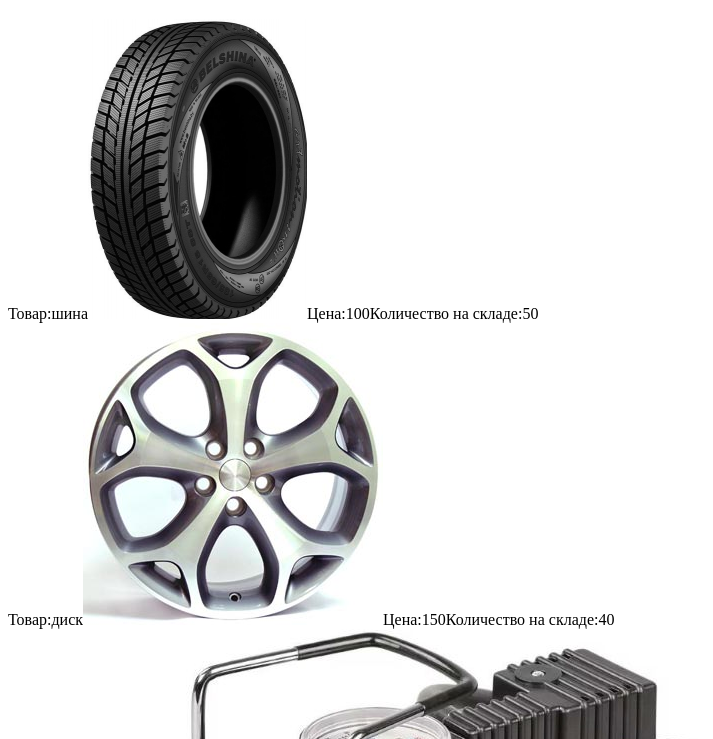
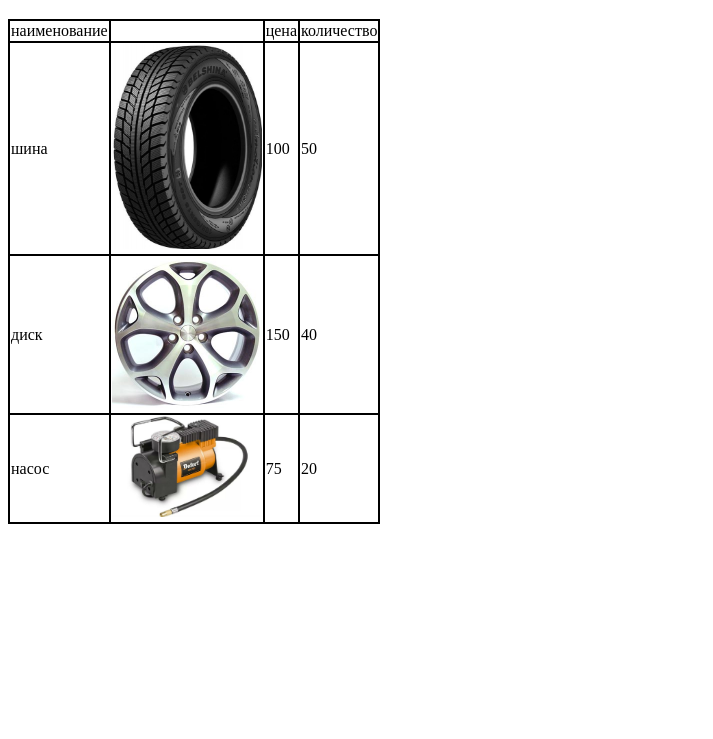
Before and after one commit to ArtyomIvanou/FD3-ivanov_artyom, a plain HTML site: page ishop/index.html in a window 1280 px wide. Shown: the part 61-800 px from the top of the page, without its empty margins (0-713 px from the left). Drawn offline with nearby package versions, Linux system fonts and the light colour scheme.

Commit message:
13.12.20

```diff
--- a/ishop/index.html
+++ b/ishop/index.html
@@ -17,6 +17,12 @@
     <script>
         var shopName = 'Все для автомобиля';
         var catalogueArr = [{
+            productName: 'наименование',
+            price: "цена",
+            photo: '',
+            count: "количество",
+            code: 0,
+        }, {
             productName: 'шина',
             price: 100,
             photo: 'images/shina.jpg',
--- a/ishop/product.js
+++ b/ishop/product.js
@@ -13,29 +13,20 @@ var ProductBlock = React.createClass({
         this.props.catalogue.forEach(function unitCreator(a) {
             var unit = a;
             var unitCode =
-                React.DOM.div({ key: unit.code, className: 'product' },
-                    React.DOM.span({ className: 'product_name' }, 'Товар:' + unit.productName),
-                    React.DOM.img({ src: unit.photo }, ),
-                    React.DOM.span({ className: 'price' }, 'Цена:' + unit.price),
-                    React.DOM.span({ className: 'count' }, 'Количество на складе:' + unit.count),
+                React.DOM.tr({ key: unit.code, className: 'product' },
+                    React.DOM.td({ className: 'cell' }, React.DOM.span({ className: 'product_name' }, unit.productName)),
+                    React.DOM.td({ className: 'cell' }, React.DOM.img({ src: unit.photo }, )),
+                    React.DOM.td({ className: 'cell' }, React.DOM.span({ className: 'price' }, unit.price)),
+                    React.DOM.td({ className: 'cell' }, React.DOM.span({ className: 'count' }, unit.count)),
                 );
             productsCode.push(unitCode);
         });
-        /*for (var a = 0; a < this.props.catalogue.length; a++) {
-            var unit = this.props.catalogue[a];
-            var unitCode =
-                React.DOM.div({ key: unit.code, className: 'product' },
-                    React.DOM.span({ className: 'product_name' }, 'Товар:' + unit.productName),
-                    React.DOM.img({ src: unit.photo }, ),
-                    React.DOM.span({ className: 'price' }, 'Цена:' + unit.price),
-                    React.DOM.span({ className: 'count' }, 'Количество на складе:' + unit.count),
 
-                );
-            productsCode.push(unitCode);
-        }*/
         return React.DOM.div({ className: 'ProductBlock' },
             React.DOM.h1({ className: 'shop_name' }, this.props.shop),
-            React.DOM.div({ className: 'products' }, productsCode),
+            React.DOM.table({ className: 'products' },
+                React.DOM.tbody({}, productsCode)
+            )
         );
     },
 });
--- a/ishop/style.css
+++ b/ishop/style.css
@@ -0,0 +1,12 @@
+.cell {
+    border: 1px solid black;
+}
+
+table {
+    border: 1px solid black;
+    border-spacing: 0;
+}
+
+.cell img {
+    width: 150px;
+}
```
